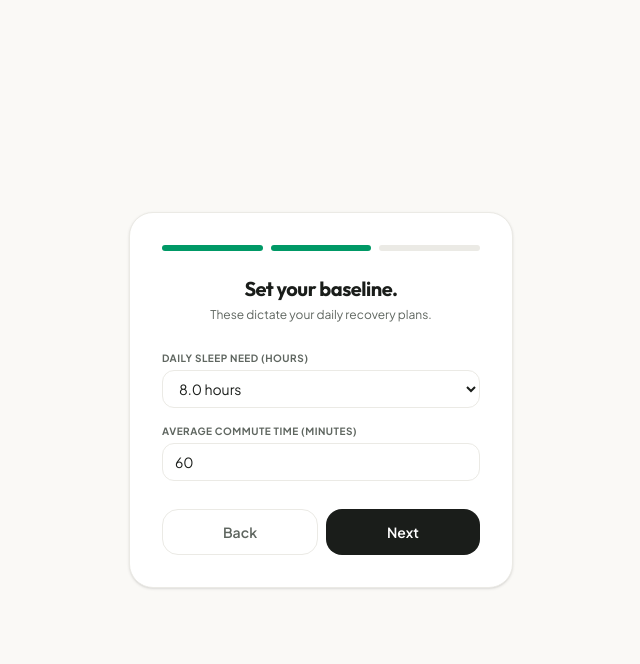
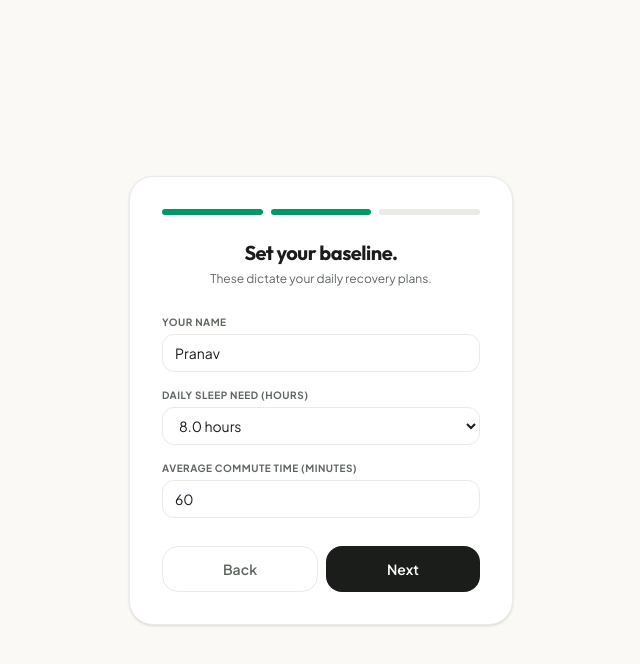
Before and after one commit to pranavbairollu/shiftbrain-ai, a Next.js app: page / in a window 1280 px wide. Both pictures are taken after a click on the button "Get Started". Shown: the top 664 px of the page, without its empty margins (319-959 px from the left). Built offline with nearby package versions, Linux system fonts and the light colour scheme.

Commit message:
feat: make user greeting name dynamic and customizable via onboarding and settings forms

```diff
--- a/src/app/page.tsx
+++ b/src/app/page.tsx
@@ -48,6 +48,9 @@ export default function Home() {
   const [onboardingStep, setOnboardingStep] = useState<number>(1);
   const [onboardingSleepGoal, setOnboardingSleepGoal] = useState<string>("8.0");
   const [onboardingCommute, setOnboardingCommute] = useState<number>(60);
+  const [userName, setUserName] = useState<string>("Pranav");
+  const [onboardingName, setOnboardingName] = useState<string>("Pranav");
+  const [userNameInput, setUserNameInput] = useState<string>("Pranav");
 
   // Roster State
   const [activeShift, setActiveShift] = useState<ParsedShift | null>(null);
@@ -85,10 +88,14 @@ export default function Home() {
   const [showFullTimeline, setShowFullTimeline] = useState(false);
   const [showSimulatedNotif, setShowSimulatedNotif] = useState<string | null>(null);
 
-  // Load configuration from local storage on mount
   useEffect(() => {
     const onboarded = localStorage.getItem("sb_onboarded") === "true";
     setHasOnboarded(onboarded);
+
+    const savedName = localStorage.getItem("sb_user_name") || "Pranav";
+    setUserName(savedName);
+    setOnboardingName(savedName);
+    setUserNameInput(savedName);
 
     const savedShift = localStorage.getItem("sb_active_shift");
     if (savedShift) {
@@ -262,6 +269,8 @@ export default function Home() {
       shift_name: shiftNameInput,
       commute_mins: commuteMinsInput
     };
+    localStorage.setItem("sb_user_name", userNameInput);
+    setUserName(userNameInput);
     saveActiveShift(updated);
     setShowRosterEditor(false);
     saveCompletedActions({});
@@ -456,6 +465,9 @@ export default function Home() {
   // Onboarding utilities
   const finishOnboarding = () => {
     localStorage.setItem("sb_onboarded", "true");
+    localStorage.setItem("sb_user_name", onboardingName);
+    setUserName(onboardingName);
+    setUserNameInput(onboardingName);
     setHasOnboarded(true);
     if (!activeShift) {
       saveActiveShift(DEFAULT_SHIFT);
@@ -466,10 +478,14 @@ export default function Home() {
     localStorage.removeItem("sb_onboarded");
     localStorage.removeItem("sb_active_shift");
     localStorage.removeItem("sb_completed_actions");
+    localStorage.removeItem("sb_user_name");
     setCompletedActions({});
     setActiveShift(null);
     setHasOnboarded(false);
     setOnboardingStep(1);
+    setUserName("Pranav");
+    setOnboardingName("Pranav");
+    setUserNameInput("Pranav");
   };
 
   // Helper to trigger simulated push notifications
@@ -537,6 +553,17 @@ export default function Home() {
               </div>
 
               <div className="flex flex-col gap-4 py-2">
+                <div className="flex flex-col gap-1">
+                  <label className="text-[10px] font-bold uppercase tracking-wider text-[#5F6660]">Your Name</label>
+                  <input
+                    type="text"
+                    required
+                    value={onboardingName}
+                    onChange={(e) => setOnboardingName(e.target.value)}
+                    className="bg-white border border-[#EBEAE5] rounded-xl px-3 py-2 text-sm text-[#1A1D1A] focus:outline-none focus:border-emerald-600"
+                  />
+                </div>
+
                 <div className="flex flex-col gap-1">
                   <label className="text-[10px] font-bold uppercase tracking-wider text-[#5F6660]">Daily Sleep Need (hours)</label>
                   <select
@@ -692,6 +719,17 @@ export default function Home() {
               {ocrError && (
                 <p className="text-[10px] text-red-500 font-semibold">{ocrError}</p>
               )}
+            </div>
+
+            <div className="flex flex-col gap-1">
+              <label className="text-[10px] font-bold text-[#5F6660] uppercase">Your Name</label>
+              <input
+                type="text"
+                required
+                value={userNameInput}
+                onChange={(e) => setUserNameInput(e.target.value)}
+                className="bg-white border border-[#EBEAE5] rounded-xl px-3 py-2 text-xs text-[#1A1D1A] focus:outline-none focus:border-emerald-600"
+              />
             </div>
 
             <div className="flex flex-col gap-1">
@@ -878,7 +916,7 @@ export default function Home() {
         {/* Companion Greeting (Concept C) */}
         <div className="flex flex-col px-1">
           <span className="text-xl font-bold font-display tracking-tight text-[#1A1D1A]">
-            Good evening, Pranav.
+            Good evening, {userName}.
           </span>
           <span className="text-xs text-[#5F6660] mt-0.5">
             {getCompanionGreeting()}
```
